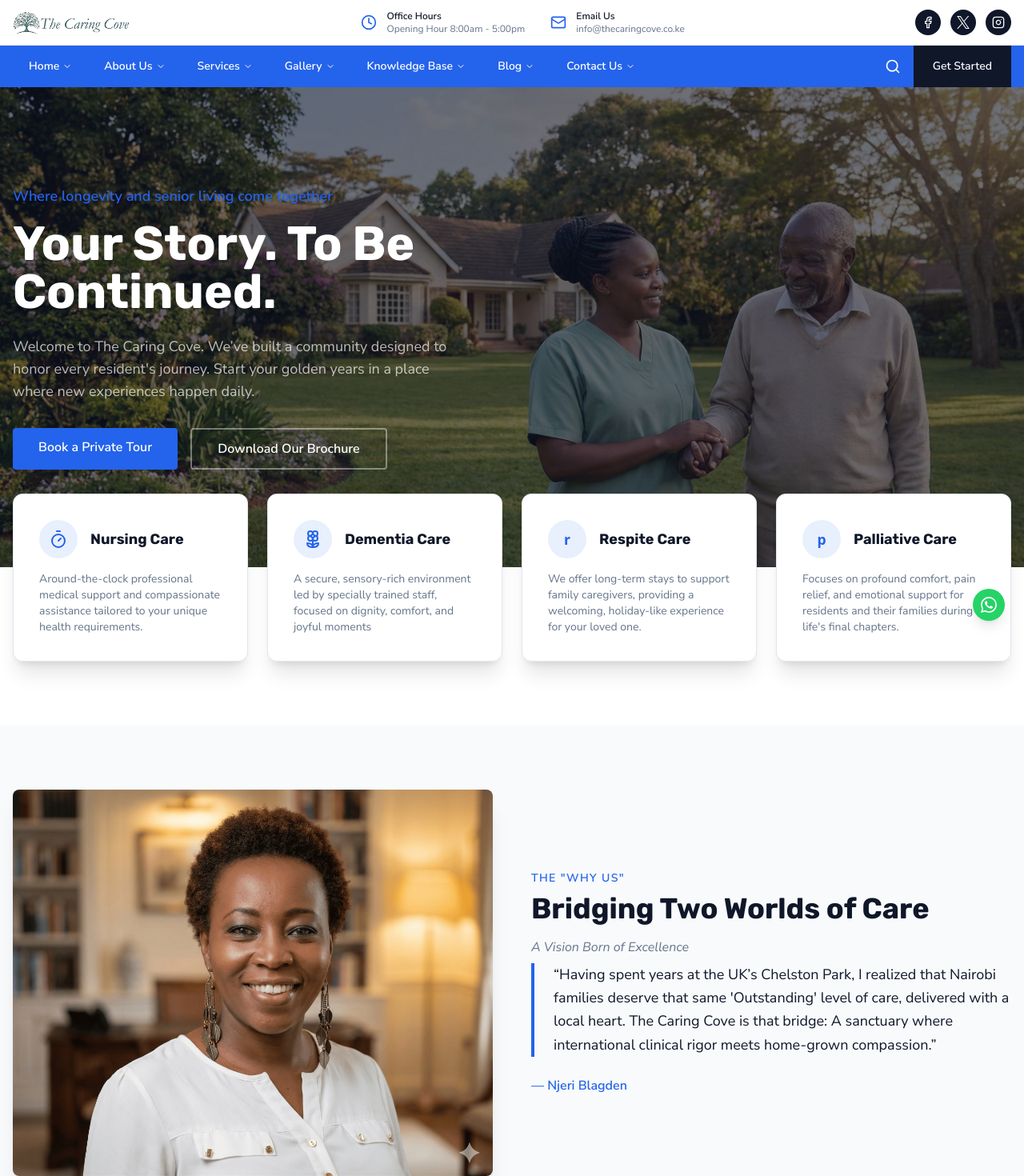
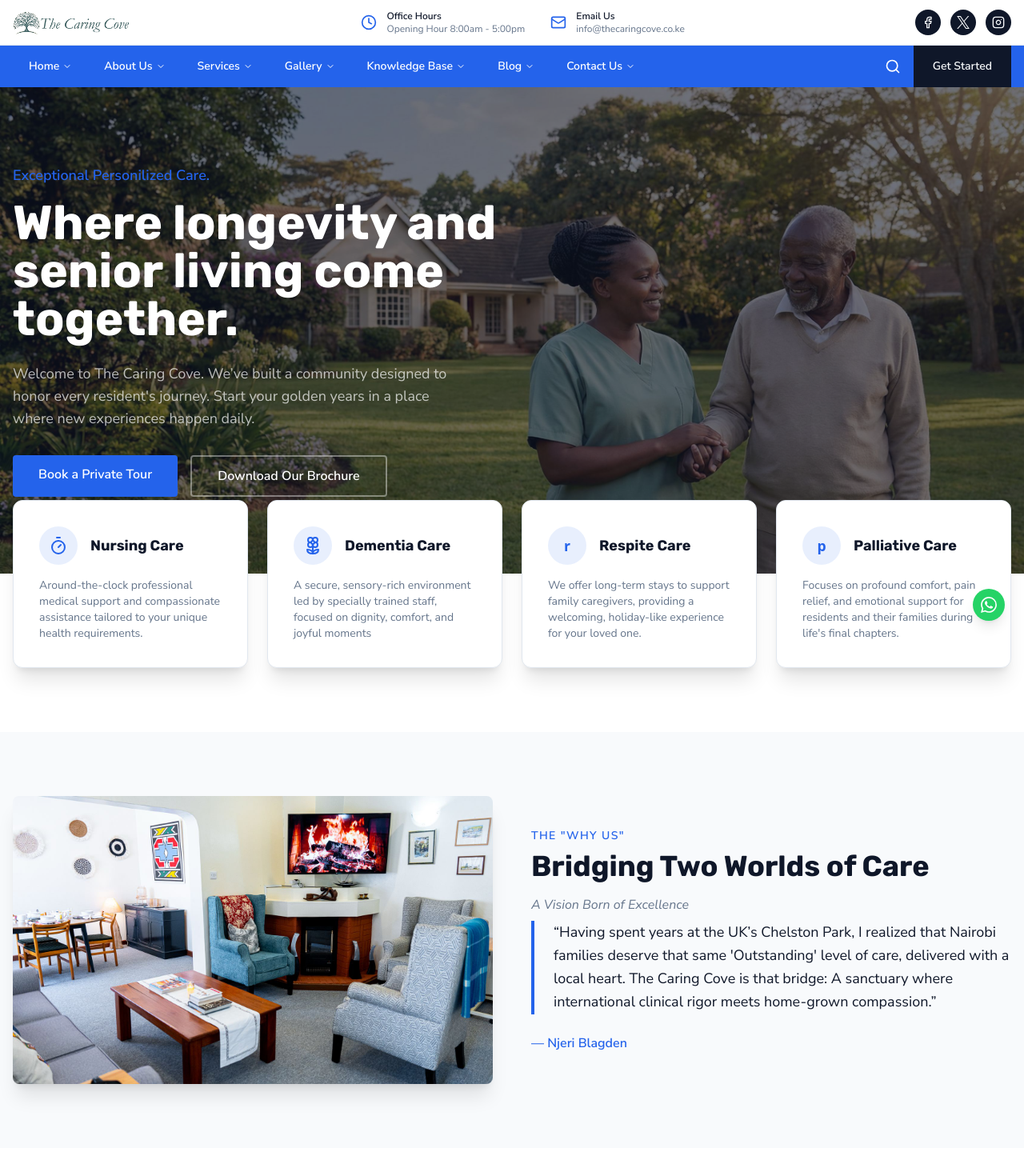
Before and after one commit to felixodette/the-caring-cove, a Next.js app: page / in a window 1280 px wide. Shown: the top 1470 px of the page at 80% size. Built offline with nearby package versions, Linux system fonts and the light colour scheme.

Commit message:
Content changes

```diff
--- a/src/components/ContactForm.tsx
+++ b/src/components/ContactForm.tsx
@@ -7,7 +7,7 @@ import siteContent from "@/content/site-content.json";
 
 const defaultForm = {
   headline: "Request a Private Tour",
-  subheadline: "Our boutique home has only 4 suites. Secure your priority viewing today.",
+  subheadline: "Secure your priority viewing today.",
   cta: "Check Availability & Book Tour",
   successMessage: "Inquiry Sent. We will contact you within 2 hours.",
   errorMessage: "Something went wrong. Please call us directly.",
--- a/src/components/sections/FounderStory.tsx
+++ b/src/components/sections/FounderStory.tsx
@@ -15,7 +15,11 @@ const FounderStory = () => (
           viewport={{ once: true }}
           transition={{ duration: 0.6 }}
         >
-          <img src="/images/about-img.png" alt="Founder" className="rounded-lg shadow-xl w-full object-cover" />
+          <img
+            src="/images/tcc-living-room.jpeg"
+            alt="The Caring Cove living room"
+            className="rounded-lg shadow-xl w-full object-cover"
+          />
         </motion.div>
         <motion.div
           initial={{ opacity: 0, x: 40 }}
--- a/src/content/site-content.json
+++ b/src/content/site-content.json
@@ -1,8 +1,8 @@
 {
   "homepage": {
     "hero": {
-      "tagline": "Where longevity and senior living come together",
-      "headline": "Your Story. To Be Continued.",
+      "tagline": "Exceptional Personilized Care.",
+      "headline": "Where longevity and senior living come together.",
       "subheadline": "Welcome to The Caring Cove. We’ve built a community designed to honor every resident's journey. Start your golden years in a place where new experiences happen daily.",
       "cta": {
         "primary": {
@@ -152,7 +152,7 @@
         {
           "icon": "music",
           "title": "Daily Enrichment",
-          "description": "From \"kneading dough\" sessions (reminiscent of Chelston's baking) to gentle music therapy and garden walks."
+          "description": "From \"kneading dough\" sessions to gentle music therapy and garden walks."
         }
       ]
     },
@@ -168,7 +168,7 @@
         },
         {
           "icon": "award",
-          "title": "From Chelston Park to The Caring Cove",
+          "title": "From the UK to The Caring Cove",
           "description": "Our founder didn't just work in care; they helped maintain the 'Outstanding' CQC rating at Chelston Park in the UK. We have imported those exact operational standards—from medication governance to 'Meaningful Moments' dementia training—to create a world-class sanctuary in Nairobi.",
           "badgeText": "UK Standards. Kenyan Heart."
         },
@@ -181,7 +181,7 @@
     }
   },
   "servicesPage": {
-    "title": "Our Pillars of Clinical Excellence",
+    "title": "The Philosophy of Care",
     "subheadline": "Luxury boutique living in Karen, governed by international care standards and a high standard of resident-to-staff devotion.",
     "services": [
       {
```
Also changed, not shown: public/images/tcc-living-room.jpeg (added).
